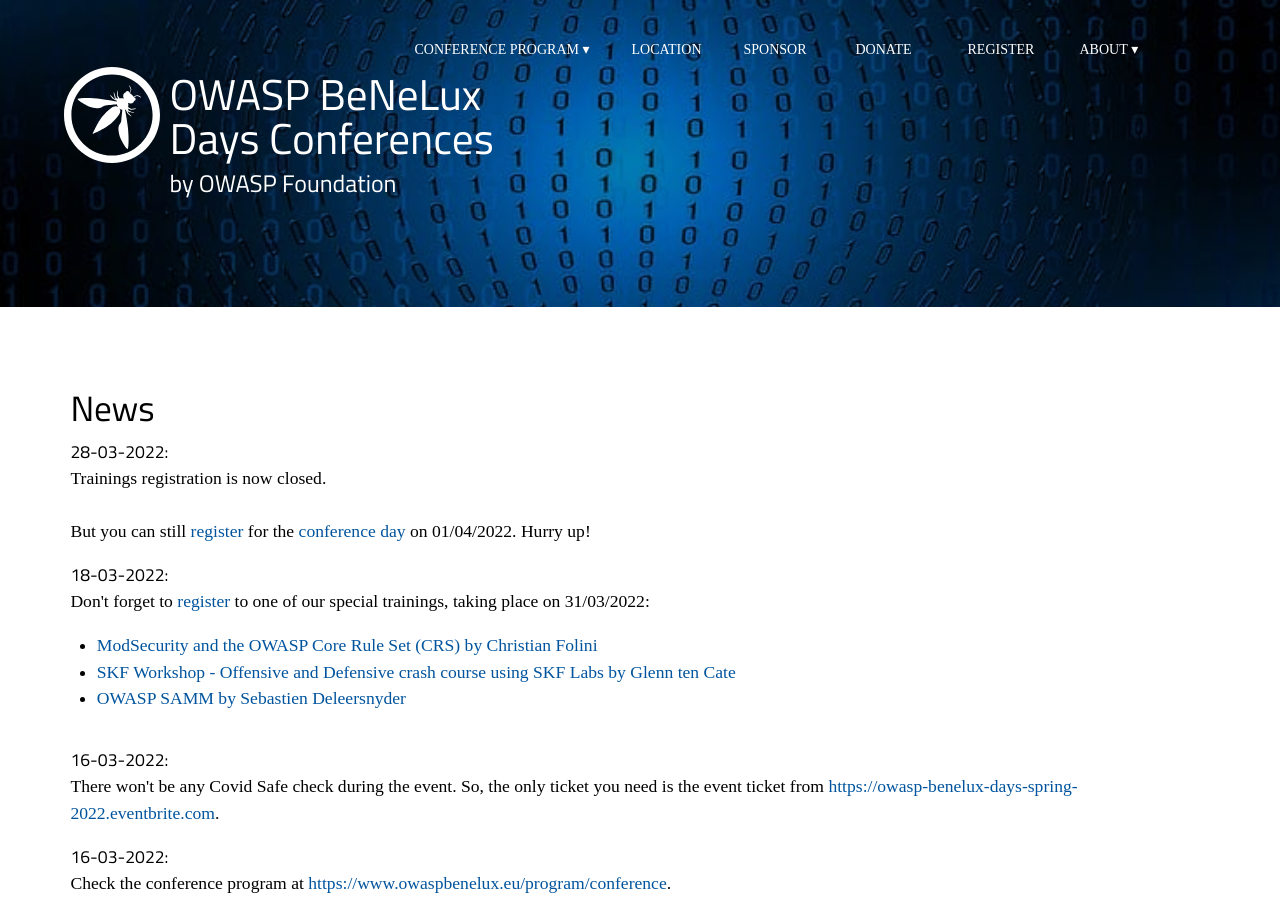
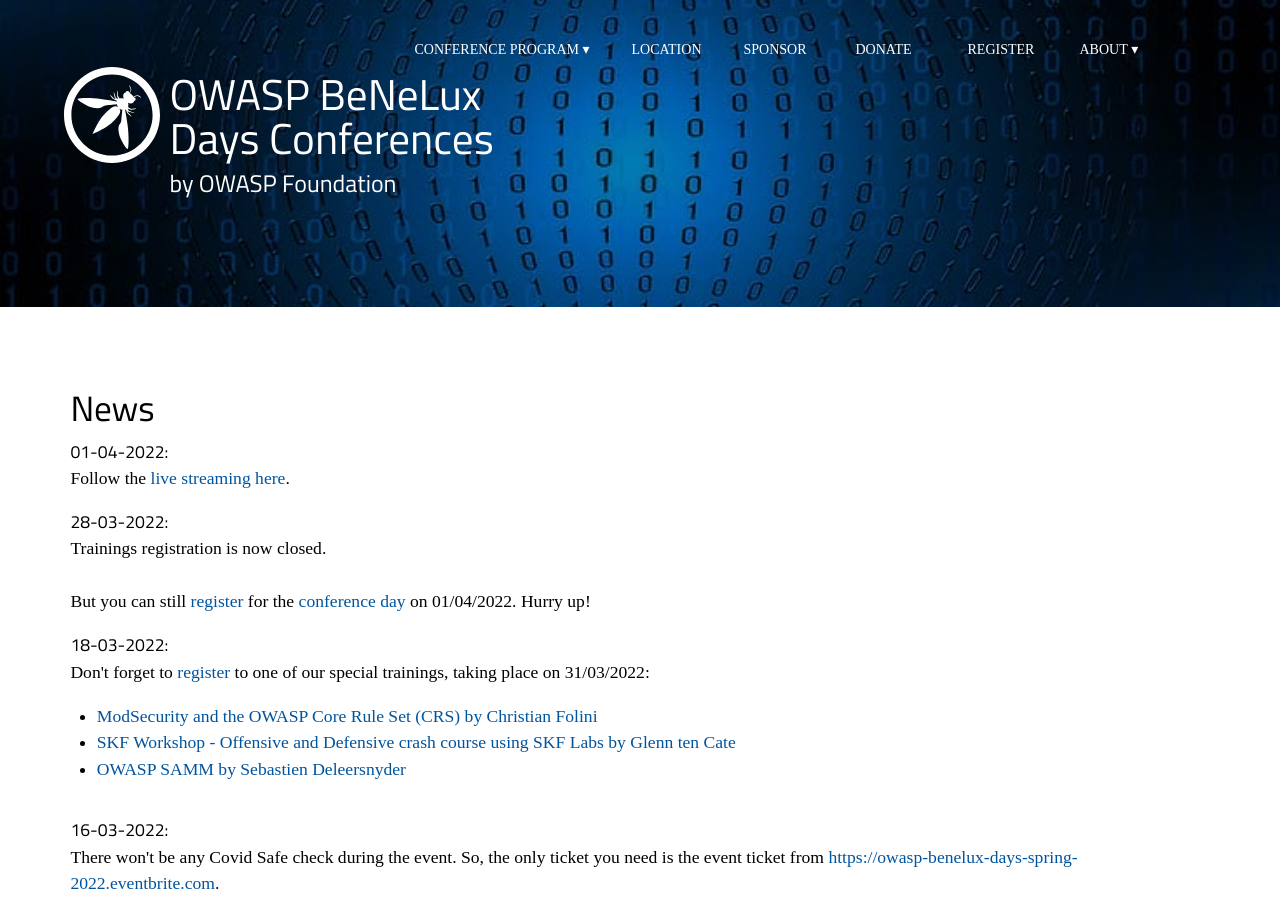
Before and after one commit to dm-17/Owasp-BeNeLux-Days-2021, a Jekyll site: the page built from index.html, in a window 1280 px wide and 900 px high. Built offline with Jekyll 4.4.1, drawn with Linux system fonts in a browser that asks for light colours; some web fonts are replaced.

Commit message:
added live streaming

```diff
--- a/_data/news.yml
+++ b/_data/news.yml
@@ -1,3 +1,6 @@
+- date : 01-04-2022
+  text : >-
+         Follow the <a href="https://www.youtube.com/watch?v=9MOBMk0Y6KQ">live streaming here</a>.
 - date : 28-03-2022
   text : >-
          Trainings registration is now closed.<br>
```
